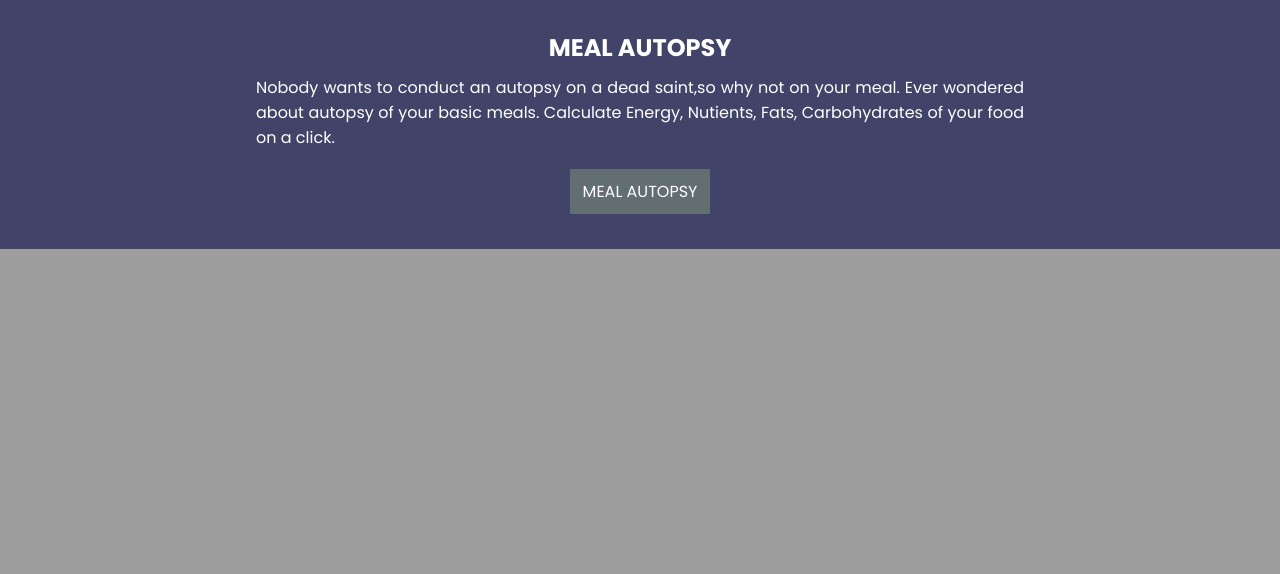
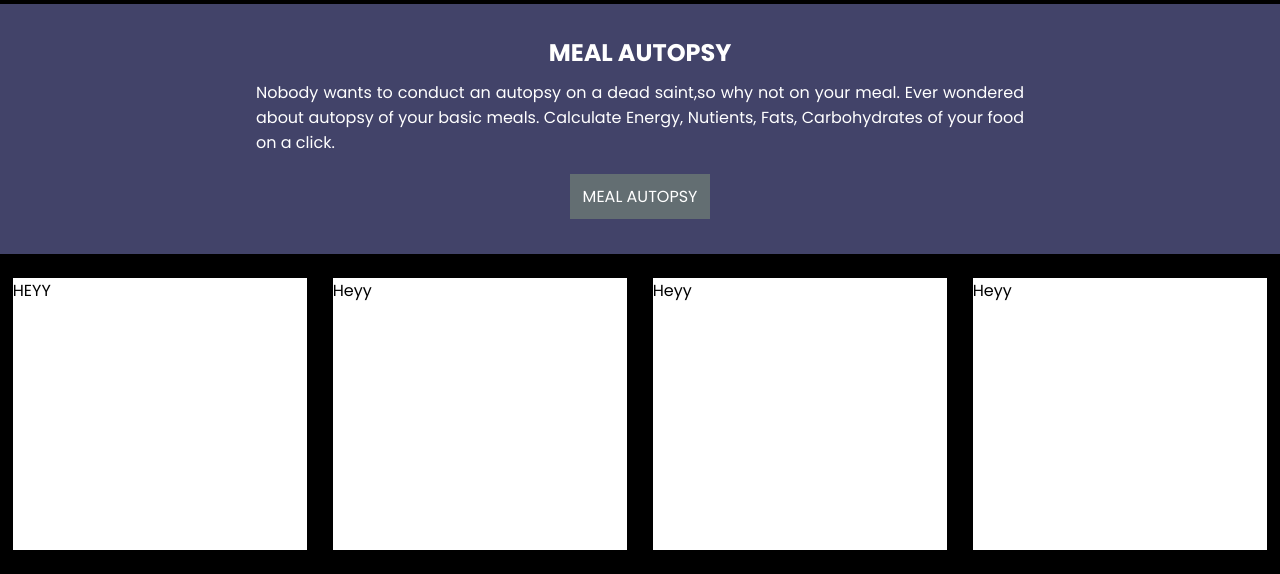
Before and after one commit to aarti-on-github/BeFit, a PHP site: page / in a window 1280 px wide. Shown: the part 1271-1845 px from the top of the page. Before the commit the page ends 1520 px from the top, so only its background shows below. Run offline with PHP 8.4, Linux system fonts and the light colour scheme; some libraries are stand-ins or nearby versions.

Commit message:
Updated Landing Page

```diff
--- a/gym/index.html
+++ b/gym/index.html
@@ -1,23 +1,35 @@
 <!DOCTYPE html>
 <html>
+
 <head>
 	<meta charset="utf-8">
 	<meta name="viewport" content="width=device-width, initial-scale=1">
 	<title>GYM To Train Fitness</title>
 	<link rel="stylesheet" type="text/css" href="style.css">
 </head>
+
 <body>
 	<header>
 		<nav>
 			<h2 class="logo">
-				<img class="logo1" src= "BEFITLOGO.jpeg">
+				<img class="logo1" src="BEFITLOGO.jpeg">
 			</h2>
 			<ul>
-				<a href="#"><li>Home</li></a>
-				<a href="#"><li>Login</li></a>
-				<a href="#"><li>About</li></a>
-				<a href="#"><li>Contact</li></a>
-				<a href="#"><li>Exercise</li></a>
+				<a href="#">
+					<li>Home</li>
+				</a>
+				<a href="#">
+					<li>Login</li>
+				</a>
+				<a href="#">
+					<li>About</li>
+				</a>
+				<a href="#">
+					<li>Contact</li>
+				</a>
+				<a href="#">
+					<li>Exercise</li>
+				</a>
 			</ul>
 		</nav>
 		<div class="banner">
@@ -34,28 +46,50 @@
 			<p class="justify">Calories matter in your diet they determine whether you gain weight, lose weight or
 				maintain your weight.It depends
 				on a variety of factors,
-				 including your age, sex, size, and activity level.Calculate calorie here.</p>
-				 <button class="btn"><span>Calorie Calculate</span></button>
+				including your age, sex, size, and activity level.Calculate calorie here.</p>
+			<button class="btn"><span>Calorie Calculate</span></button>
 
 		</div>
 		<div class="card" style="background: white;">
 			<h2 style="color: var(--primary-color);">Nutrient Calculator</h2>
-			<p style="color: var(--secondary-color);" class="justify">Balanced diet is a diet that includes all the important nutrients along with water and roughage
-				 in the right amount that is needed by the body.Calculate nutrients of your everyday meal.</p>
-				 <button class="btn"><span>Nutrient Calculate</span></button>
+			<p style="color: var(--secondary-color);" class="justify">Balanced diet is a diet that includes all the
+				important nutrients along with water and roughage
+				in the right amount that is needed by the body.Calculate nutrients of your everyday meal.</p>
+			<button class="btn"><span>Nutrient Calculate</span></button>
 
 
 		</div>
 		<div class="card" style="color: white;background: var(--primary-color);">
 			<h2>Meal Autopsy</h2>
-			<p class="justify">Nobody wants to conduct an autopsy on a dead saint,so why not on your meal. Ever wondered about autopsy
+			<p class="justify">Nobody wants to conduct an autopsy on a dead saint,so why not on your meal. Ever wondered
+				about autopsy
 				of your basic meals. Calculate Energy, Nutients, Fats, Carbohydrates of your food on a click.</p>
 			<button class="btn bt"><span>Meal Autopsy</span></button>
 
 		</div>
 	</div>
+	<div class="cont-1">
+		<div class="card-1" style="background: white;">
+			<p>HEYY</p>
 
-	<script>(function(w, d) { w.CollectId = "63c798629eed8935fca52bdf"; var h = d.head || d.getElementsByTagName("head")[0]; var s = d.createElement("script"); s.setAttribute("type", "text/javascript"); s.async=true; s.setAttribute("src", "https://collectcdn.com/launcher.js"); h.appendChild(s); })(window, document);</script>
+		</div>
+		<div class="card-1" style="background: white;">
+			<p>Heyy</p>
+
+		</div>
+		<div class="card-1" style="background: white;">
+			<p>Heyy</p>
+
+		</div>
+		<div class="card-1" style="background: white;">
+			<p>Heyy</p>
+
+		</div>
+
+		</div>
+
+		<script>(function (w, d) { w.CollectId = "63c798629eed8935fca52bdf"; var h = d.head || d.getElementsByTagName("head")[0]; var s = d.createElement("script"); s.setAttribute("type", "text/javascript"); s.async = true; s.setAttribute("src", "https://collectcdn.com/launcher.js"); h.appendChild(s); })(window, document);</script>
 
 </body>
+
 </html>
--- a/gym/style.css
+++ b/gym/style.css
@@ -33,7 +33,7 @@ body{
 
 nav{ background-color: #424369;
 	width: 100vw;
-	height: 60px;
+	height: 65px;
 	border-top: .5rem solid var(--primary-color);
 	display: flex;
 	justify-content: space-between;
@@ -142,3 +142,16 @@ ul a:hover{
 .card h2{
 	text-transform: uppercase;
 }
+.cont-1{
+	background-color:black;
+	height:40vh;
+    display: flex;
+    flex-direction: row;
+    align-content: space-around;
+    justify-content: space-around;
+    align-items: center;
+}
+.card-1{
+	height:85%;
+	width:23%;
+}
```
